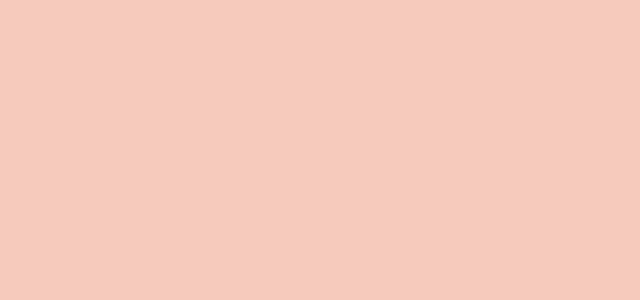
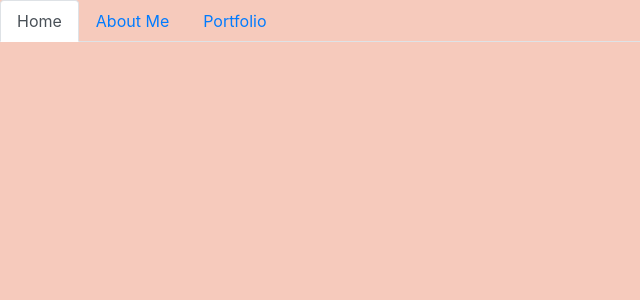
Before and after one commit to JIllWesterfelhaus/ReactPortfolio, a React (Create React App) app in the folder portfolio/: page / in a window 1280 px wide. Shown: the top 300 px of the page, without its empty margins (0-640 px from the left). Built offline with nearby package versions, Linux system fonts and the light colour scheme.

Commit message:
updated Navtabs

```diff
--- a/portfolio/src/App.js
+++ b/portfolio/src/App.js
@@ -1,14 +1,20 @@
-import React from 'react';
-import './index.css';
-import Header from "./components/Header";
+import React from "react";
+import { BrowserRouter as Router, Route } from "react-router-dom";
+import Navtabs from "./components/Navtabs";
+import Home from "./pages/Home";
+import AboutMe from "./pages/AboutMe";
+import Portfolio from "./pages/Portfolio";
 
 function App() {
   return (
-    <div className="App">
-      <header className="Header">
-
-      </header>
-    </div>
+    <Router>
+      <div>
+        <Navtabs />
+        <Route exact path="/home" component={Home} />
+        <Route exact path="/about" component={AboutMe} />
+        <Route exact path="/portfolio" component={Portfolio} />
+      </div>
+    </Router>
   );
 }
 
--- a/portfolio/src/components/Header.js
+++ /dev/null
@@ -1,13 +0,0 @@
-import React, { Component } from "react";
-
-class Header extends Component {
-
-render() {
-    return (
-<div>Jill Westerfelhaus</div>
-
-    )
-}
-}
-
-export default Header;
--- /dev/null
+++ b/portfolio/src/components/Navtabs.js
@@ -0,0 +1,38 @@
+import React from "react";
+import { Link, useLocation } from "react-router-dom";
+
+function Navtabs() {
+    // We'll go into the Hooks API later, for now, we are just using some code
+    // from the react-router docs (https://reacttraining.com/react-router/web/api/Hooks/uselocation)
+    // This allows the component to check the route any time the user uses a link to navigate.
+    const location = useLocation();
+
+    return (
+        <ul className="nav nav-tabs">
+            <li className="nav-item">
+                <Link to="/" className={location.pathname === "/" ? "nav-link active" : "nav-link"}>
+                    Home
+        </Link>
+            </li>
+            <li className="nav-item">
+                <Link
+                    to="/AboutMe"
+                    className={location.pathname === "/about" ? "nav-link active" : "nav-link"}
+                >
+                    About Me
+        </Link>
+
+            </li>
+            <li className="nav-item">
+                <Link
+                    to="/portfolio"
+                    className={location.pathname === "/contact" ? "nav-link active" : "nav-link"}
+                >
+                    Portfolio
+        </Link>
+           </li>
+       </ul>
+    );
+}
+
+export default Navtabs;
```
